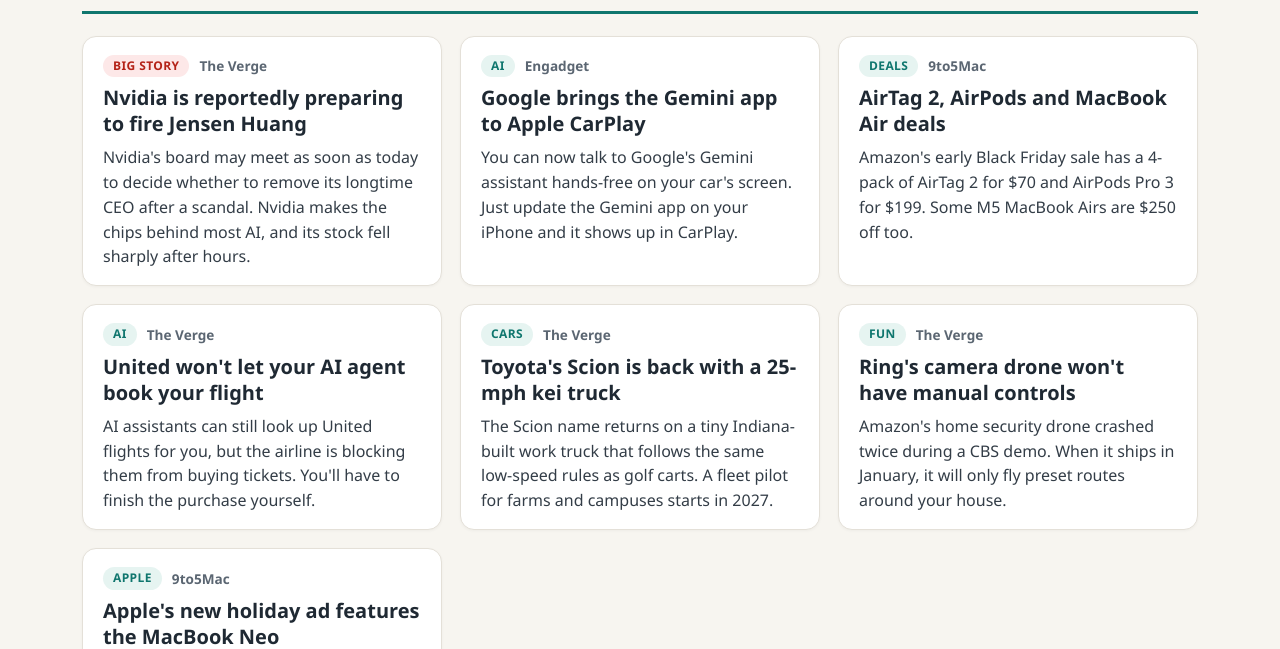
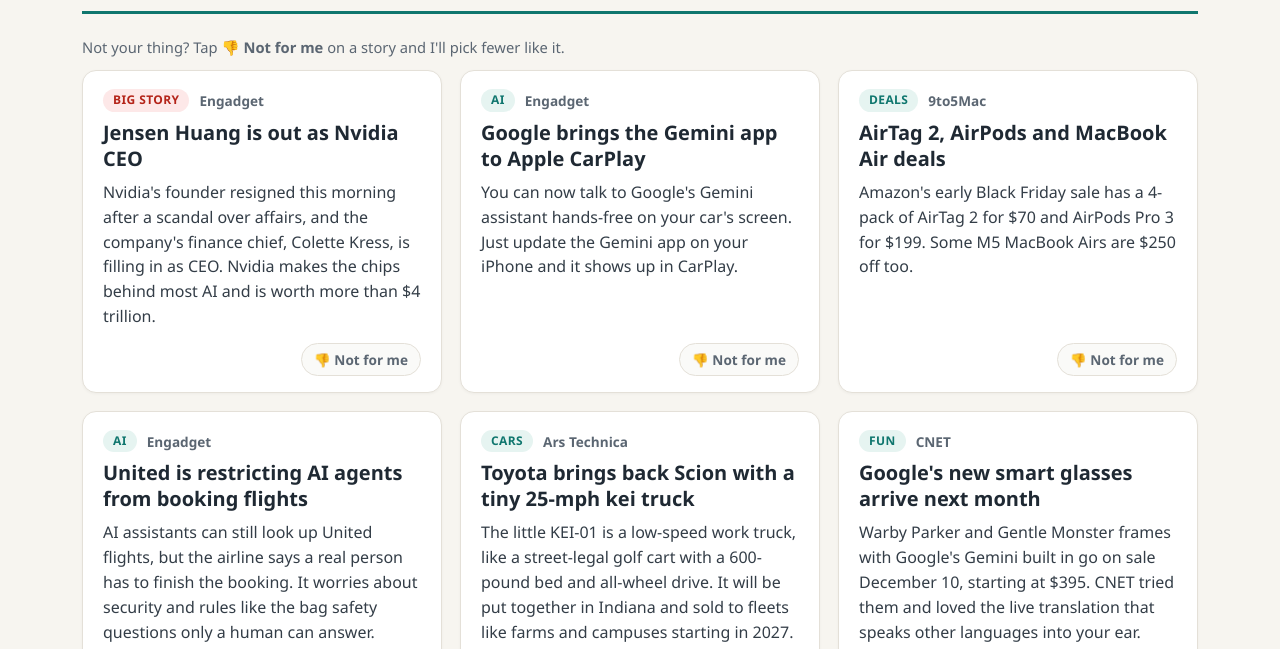
Before and after one commit to hofsnake/technews, a plain HTML site: page index.html in a window 1280 px wide. Shown: the part 116-765 px from the top of the page. Drawn offline with Linux system fonts and the light colour scheme.

Commit message:
Tech news for 2026-11-12

```diff
--- a/index.html
+++ b/index.html
@@ -52,6 +52,23 @@
   .links a { background: var(--card); border: 1px solid var(--line); color: var(--accent); text-decoration: none; font-weight: 600; padding: 8px 14px; border-radius: 10px; font-size: 0.95rem; }
   .links a:hover { background: var(--accent-soft); }
   .msg { color: var(--muted); font-size: 1.1rem; }
+  .card { position: relative; }
+  .actions { margin-top: auto; padding-top: 6px; display: flex; justify-content: flex-end; }
+  .nope, .undo {
+    font: inherit; font-size: 0.85rem; font-weight: 600; cursor: pointer;
+    border-radius: 999px; padding: 5px 12px; border: 1px solid var(--line);
+    background: #fafaf8; color: var(--muted);
+  }
+  .nope:hover, .nope:focus-visible { background: #fdecec; border-color: #f3c2c2; color: #b42318; outline: none; }
+  .undo { background: var(--accent-soft); color: var(--accent); border-color: #bfe3dc; }
+  .undo:hover, .undo:focus-visible { background: #d3ede8; outline: none; }
+  .hidden-row { display: none; align-items: center; justify-content: space-between; gap: 12px; font-size: 0.92rem; color: var(--muted); }
+  .hidden-row .ht { overflow: hidden; text-overflow: ellipsis; white-space: nowrap; min-width: 0; }
+  .card.dismissed { background: #f1efea; box-shadow: none; padding: 12px 16px; opacity: .85; }
+  .card.dismissed:hover { transform: none; box-shadow: none; }
+  .card.dismissed > :not(.hidden-row) { display: none; }
+  .card.dismissed .hidden-row { display: flex; }
+  .hint { margin: 0 0 12px; font-size: 0.92rem; color: var(--muted); }
 </style>
 </head>
 <body>
@@ -65,13 +82,13 @@
     <div class="brand">☕ Morning Tech News</div>
   </header>
 
+  <p class="hint">Not your thing? Tap <b>&#128078; Not for me</b> on a story and I'll pick fewer like it.</p>
   <main class="grid" id="stories"><p class="msg">Loading today's stories...</p></main>
 
   <footer>
     <h3>Your favorite sites</h3>
     <nav class="links">
       <a href="https://www.techmeme.com" target="_blank" rel="noopener">Techmeme</a>
-      <a href="https://www.theverge.com" target="_blank" rel="noopener">The Verge</a>
       <a href="https://www.engadget.com" target="_blank" rel="noopener">Engadget</a>
       <a href="https://9to5mac.com" target="_blank" rel="noopener">9to5Mac</a>
       <a href="https://www.cnet.com/tech/" target="_blank" rel="noopener">CNET</a>
@@ -83,10 +100,43 @@
 <script>
 (function () {
   var DAY = { weekday: "long", month: "short", day: "numeric" };
+  // Public, insert-only feedback table (RLS: anon may INSERT only, never read).
+  var SB_URL = "https://zfwgucpkekllkpzvykwh.supabase.co/rest/v1/technews_feedback";
+  var SB_KEY = "sb_publishable_FgNNf7bHFcwajWhUZ6TU5g_BfBfnjYr";
+  var HIDDEN_KEY = "technews_hidden_v1", QUEUE_KEY = "technews_pending_v1";
+
   function fmt(d, opts) { return d.toLocaleDateString("en-US", opts || DAY); }
   function parseLocal(s) { var p = String(s).split("-"); return new Date(+p[0], +p[1] - 1, +p[2]); }
   function ymd(d) { return d.getFullYear() + "-" + String(d.getMonth() + 1).padStart(2, "0") + "-" + String(d.getDate()).padStart(2, "0"); }
   function el(tag, cls, text) { var e = document.createElement(tag); if (cls) e.className = cls; if (text != null) e.textContent = text; return e; }
+  function load(k, dflt) { try { var v = JSON.parse(localStorage.getItem(k)); return v == null ? dflt : v; } catch (e) { return dflt; } }
+  function save(k, v) { try { localStorage.setItem(k, JSON.stringify(v)); } catch (e) {} }
+
+  // Remember hidden stories for 45 days so they stay dimmed on reload.
+  var hidden = load(HIDDEN_KEY, {});
+  (function prune() { var cut = Date.now() - 45 * 864e5; Object.keys(hidden).forEach(function (k) { if (hidden[k] < cut) delete hidden[k]; }); save(HIDDEN_KEY, hidden); })();
+
+  function post(row) {
+    return fetch(SB_URL, {
+      method: "POST", keepalive: true,
+      headers: { "apikey": SB_KEY, "Authorization": "Bearer " + SB_KEY, "Content-Type": "application/json", "Prefer": "return=minimal" },
+      body: JSON.stringify(row)
+    }).then(function (r) { if (!r.ok) throw new Error("HTTP " + r.status); });
+  }
+  // Send now, retry once after 4s, then park it in localStorage to send on the next visit.
+  function send(row) {
+    return post(row).catch(function () {
+      return new Promise(function (res) { setTimeout(res, 4000); }).then(function () { return post(row); });
+    }).catch(function () {
+      var q = load(QUEUE_KEY, []); q.push(row); save(QUEUE_KEY, q.slice(-50));
+    });
+  }
+  function flushQueue() {
+    var q = load(QUEUE_KEY, []); if (!q.length || navigator.onLine === false) return;
+    save(QUEUE_KEY, []);
+    q.reduce(function (p, row) { return p.then(function () { return post(row).catch(function () { var r = load(QUEUE_KEY, []); r.push(row); save(QUEUE_KEY, r.slice(-50)); }); }); }, Promise.resolve());
+  }
+  window.addEventListener("online", flushQueue);
 
   var today = new Date();
   document.getElementById("date").textContent = fmt(today);
@@ -113,8 +163,33 @@
         a.href = it.url; a.target = "_blank"; a.rel = "noopener";
         h.appendChild(a); card.appendChild(h);
         if (it.note) card.appendChild(el("p", "note", it.note));
+
+        var row = { story_date: data.date || ymd(today), title: String(it.title).slice(0, 400), url: String(it.url || "").slice(0, 1000),
+                    source: it.source ? String(it.source).slice(0, 100) : null, tag: it.tag ? String(it.tag).slice(0, 50) : null };
+        var actions = el("div", "actions");
+        var nope = el("button", "nope", "\uD83D\uDC4E Not for me");
+        nope.type = "button"; nope.title = "Not interested: show fewer stories like this";
+        nope.setAttribute("aria-label", "Not interested in: " + it.title);
+        actions.appendChild(nope); card.appendChild(actions);
+
+        var hr = el("div", "hidden-row");
+        hr.appendChild(el("span", "ht", "Hidden. I'll show fewer like this."));
+        var undo = el("button", "undo", "Undo"); undo.type = "button";
+        undo.setAttribute("aria-label", "Undo, show this story again: " + it.title);
+        hr.appendChild(undo); card.appendChild(hr);
+
+        nope.addEventListener("click", function () {
+          card.classList.add("dismissed"); hidden[it.url] = Date.now(); save(HIDDEN_KEY, hidden); undo.focus();
+          send(Object.assign({ action: "not_interested" }, row));
+        });
+        undo.addEventListener("click", function () {
+          card.classList.remove("dismissed"); delete hidden[it.url]; save(HIDDEN_KEY, hidden); nope.focus();
+          send(Object.assign({ action: "undo" }, row));
+        });
+        if (hidden[it.url]) card.classList.add("dismissed");
         box.appendChild(card);
       });
+      flushQueue();
     })
     .catch(function () {
       document.getElementById("stories").innerHTML = '<p class="msg">Couldn\'t load today\'s stories. Try refreshing, or use the links below.</p>';
--- a/stories.json
+++ b/stories.json
@@ -3,11 +3,11 @@
   "greeting": "Good morning, Rick! Grab your coffee, here's what's new in tech today.",
   "items": [
     {
-      "title": "Nvidia is reportedly preparing to fire Jensen Huang",
-      "url": "https://www.theverge.com/tech/1031652/jensen-huang-rumor",
-      "source": "The Verge",
+      "title": "Jensen Huang is out as Nvidia CEO",
+      "url": "https://www.engadget.com/2314584/jensen-huang-is-out-as-nvidia-ceo/",
+      "source": "Engadget",
       "tag": "Big story",
-      "note": "Nvidia's board may meet as soon as today to decide whether to remove its longtime CEO after a scandal. Nvidia makes the chips behind most AI, and its stock fell sharply after hours."
+      "note": "Nvidia's founder resigned this morning after a scandal over affairs, and the company's finance chief, Colette Kress, is filling in as CEO. Nvidia makes the chips behind most AI and is worth more than $4 trillion."
     },
     {
       "title": "Google brings the Gemini app to Apple CarPlay",
@@ -24,25 +24,25 @@
       "note": "Amazon's early Black Friday sale has a 4-pack of AirTag 2 for $70 and AirPods Pro 3 for $199. Some M5 MacBook Airs are $250 off too."
     },
     {
-      "title": "United won't let your AI agent book your flight",
-      "url": "https://www.theverge.com/ai-artificial-intelligence/1031623/united-unauthorized-ai-agents",
-      "source": "The Verge",
+      "title": "United is restricting AI agents from booking flights",
+      "url": "https://www.engadget.com/2314121/united-is-restricting-ai-agents-from-booking-flights/",
+      "source": "Engadget",
       "tag": "AI",
-      "note": "AI assistants can still look up United flights for you, but the airline is blocking them from buying tickets. You'll have to finish the purchase yourself."
+      "note": "AI assistants can still look up United flights, but the airline says a real person has to finish the booking. It worries about security and rules like the bag safety questions only a human can answer."
     },
     {
-      "title": "Toyota's Scion is back with a 25-mph kei truck",
-      "url": "https://www.theverge.com/transportation/1031554/oyota-scion-kei-01-truck-revival",
-      "source": "The Verge",
+      "title": "Toyota brings back Scion with a tiny 25-mph kei truck",
+      "url": "https://arstechnica.com/cars/2026/11/toyota-resurrects-scion-with-right-hand-drive-kei-trucks/",
+      "source": "Ars Technica",
       "tag": "Cars",
-      "note": "The Scion name returns on a tiny Indiana-built work truck that follows the same low-speed rules as golf carts. A fleet pilot for farms and campuses starts in 2027."
+      "note": "The little KEI-01 is a low-speed work truck, like a street-legal golf cart with a 600-pound bed and all-wheel drive. It will be put together in Indiana and sold to fleets like farms and campuses starting in 2027."
     },
     {
-      "title": "Ring's camera drone won't have manual controls",
-      "url": "https://www.theverge.com/tech/1031817/ring-drone-cam-manual-flight-controls",
-      "source": "The Verge",
+      "title": "Google's new smart glasses arrive next month",
+      "url": "https://www.cnet.com/tech/google-samsung-intelligent-eyewear-warby-parker-gentle-monster-launch-date-hands-on/",
+      "source": "CNET",
       "tag": "Fun",
-      "note": "Amazon's home security drone crashed twice during a CBS demo. When it ships in January, it will only fly preset routes around your house."
+      "note": "Warby Parker and Gentle Monster frames with Google's Gemini built in go on sale December 10, starting at $395. CNET tried them and loved the live translation that speaks other languages into your ear."
     },
     {
       "title": "Apple's new holiday ad features the MacBook Neo",
@@ -50,6 +50,13 @@
       "source": "9to5Mac",
       "tag": "Apple",
       "note": "A short, sweet film about a kid who turns her drawings into a cartoon. Watch for a cameo from an old iPhone 3GS."
+    },
+    {
+      "title": "Apple is closing its Support Community forum on November 20",
+      "url": "https://www.engadget.com/2313147/apple-shuts-down-support-community-forum/",
+      "source": "Engadget",
+      "tag": "Apple",
+      "note": "The user forum that often pops up when you search for an iPhone problem will stop taking new questions. Old answers stay readable, and Apple points people to its official support site instead."
     }
   ]
 }
```
